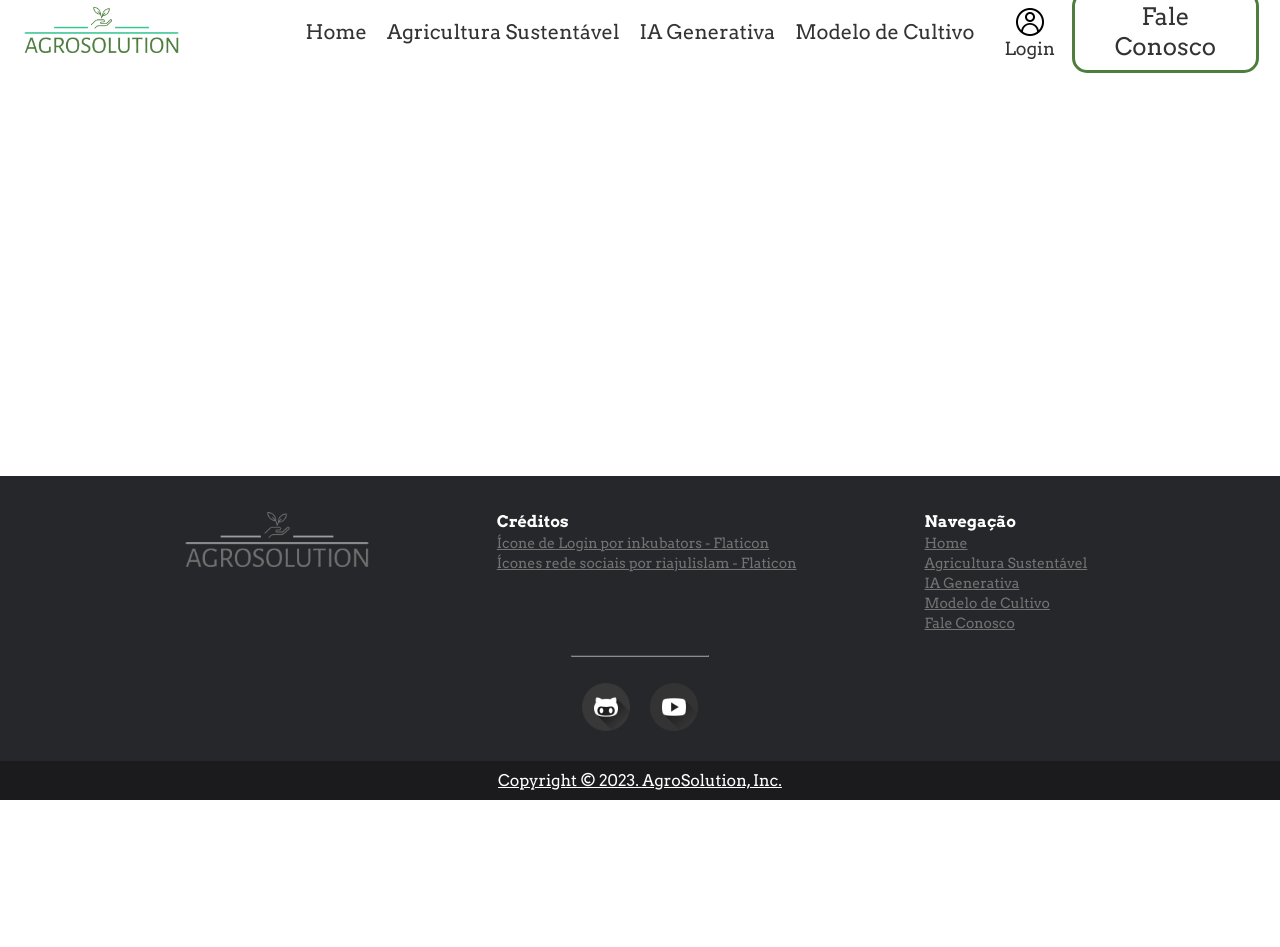
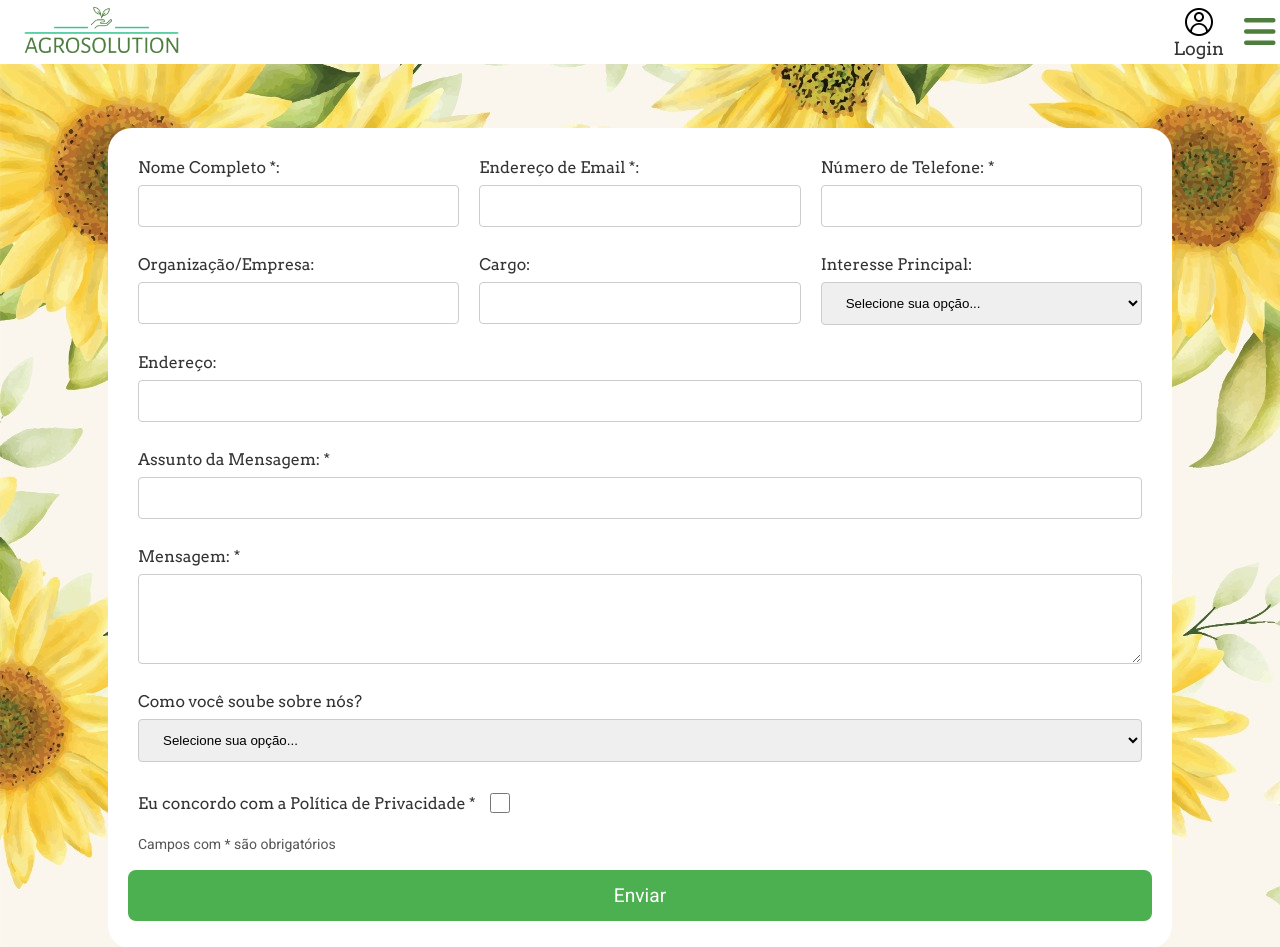
Before and after one commit to FiapChallenge/Gs, a plain HTML site: page Web/pages/contato.html in a window 1280 px wide. Shown: the top 947 px of the page. Before the commit the page ends 800 px from the top, so only its background shows below. Drawn offline with Linux system fonts and the light colour scheme.

Commit message:
Improved Web

```diff
--- /dev/null
+++ b/Web/css/contato.css
@@ -0,0 +1,128 @@
+main {
+    margin-top: 64px;
+    padding-top: 64px;
+    padding-bottom: 80px;
+    display: flex;
+    flex-direction: column;
+    align-items: center;
+    justify-content: center;
+    width: 100%;
+    background-image: url("../GFX/background/seamless-sunflower-smaller.jpg");
+}
+
+#form-wrapper {
+    width: 80%;
+    padding: 20px;
+    border-radius: 24px;
+    background-color: #fff;
+}
+
+form {
+    display: flex;
+    flex-direction: column;
+    width: 100%;
+}
+
+.label-input {
+    display: flex;
+    flex-direction: column;
+    margin-bottom: 10px;
+}
+
+.same-line {
+    display: flex;
+    flex-direction: row;
+    width: 100%;
+}
+
+.same-line > div {
+    width: 50%;
+}
+
+.label-input {
+    margin: 10px 10px;
+}
+
+input {
+    font-size: 14px;
+    font-family: "Roboto", sans-serif;
+}
+
+textarea {
+    font-size: 14px;
+    font-family: "Roboto", sans-serif;
+}
+
+input[type="text"],
+input[type="email"],
+input[type="tel"],
+textarea,
+select {
+    width: 100%;
+    padding: 12px 20px;
+    margin: 8px 0;
+    display: inline-block;
+    border: 1px solid #ccc;
+    box-sizing: border-box;
+    border-radius: 4px;
+}
+
+textarea {
+    resize: vertical;
+}
+
+input[type="submit"] {
+    width: 100%;
+    font-size: larger;
+    background-color: #4caf50;
+    color: white;
+    padding: 14px 20px;
+    margin: 8px 0;
+    border: none;
+    border-radius: 8px;
+    cursor: pointer;
+}
+
+input[type="submit"]:hover {
+    background-color: #45a049;
+}
+
+input.error {
+    border: 2px solid red;
+}
+
+textarea.error {
+    border: 2px solid red;
+}
+
+#privacy-label-input {
+    display: flex;
+    flex-direction: row;
+    align-items: center;
+    margin-bottom: 10px;
+}
+
+#privacy-label-input > label {
+    margin-right: 10px;
+}
+
+#hint-subtitle {
+    font-size: 14px;
+    font-family: "Roboto", sans-serif;
+    color: var(--grey);
+    margin: 10px;
+}
+
+input[type="checkbox"] {
+    width: 20px;
+    height: 20px;
+}
+
+@media (max-width: 880px) {
+    .same-line {
+        flex-wrap: wrap;
+    }
+    .same-line > div {
+        width: 100%;
+    }
+}
--- a/Web/css/nav.css
+++ b/Web/css/nav.css
@@ -15,33 +15,35 @@ body {
     flex-direction: column;
     justify-content: space-between;
     min-height: 100vh;
-    width: 100%;
+    width: 100vw;
 }
 
 nav {
     position: fixed;
-    z-index: 2;
+    z-index: 3;
     display: flex;
     flex-wrap: wrap;
     justify-content: space-between;
     align-items: center;
-    padding: 0px 24px;
     background-color: #fff;
-    width: calc(100% - 48px);
+    width: 100vw;
     /* box-shadow: rgba(149, 157, 165, 0.2) 0px 8px 24px; */
 }
 
-nav .toggle_btn {
+
+#navbar {
+    opacity: 1;
+    transition: all 0.5s ease-in-out;
+}
+
+nav .toggle-btn {
     color: var(--green);
     font-size: 36px;
     cursor: pointer;
     display: none;
-
 }
 
-
-
-.dropdown_menu>a {
+.dropdown-menu > a {
     text-decoration: none;
     color: var(--black);
     font-size: 20px;
@@ -49,16 +51,16 @@ nav .toggle_btn {
     margin: 0.2rem;
 }
 
-.dropdown_menu>a.active {
+.dropdown-menu > a.active {
     color: var(--green);
 }
 
-.dropdown_menu>a:hover {
+.dropdown-menu > a:hover {
     color: var(--green);
     transform: scale(1.1);
 }
 
-.dropdown_menu>a#contato {
+.dropdown-menu > a#contato-dropdown {
     width: 80%;
     display: flex;
     justify-content: center;
@@ -71,11 +73,11 @@ nav .toggle_btn {
     transition: all 0.5s ease-in-out;
 }
 
-.dropdown_menu>a#contato:hover {
+.dropdown-menu > a#contato-dropwdown:hover {
     background-color: var(--lime);
 }
 
-.dropdown_menu {
+.dropdown-menu {
     z-index: 1;
     display: none;
     text-decoration: none;
@@ -90,20 +92,21 @@ nav .toggle_btn {
     align-items: center;
     justify-content: center;
     height: 0;
-    box-shadow: rgba(0, 0, 0, 0.24) 0px 3px 8px;;
+    box-shadow: rgba(0, 0, 0, 0.24) 0px 3px 8px;
     transition: height 0.5s cubic-bezier(0.175, 0.885, 0.32, 1.275);
 }
 
-.dropdown_menu.open {
+.dropdown-menu.open {
     height: 240px;
 }
 
-.toggle_btn i {
+.toggle-btn i {
     min-width: 36px;
 }
 
 #logo {
-    flex: 1;;
+    margin-left: 24px;
+    flex: 1;
 }
 
 #logo > img {
@@ -119,6 +122,10 @@ nav .toggle_btn {
     flex: 1;
     flex-direction: row;
     justify-content: flex-end;
+}
+
+#contato {
+    margin-right: 24px;
 }
 
 .navigation-nav {
@@ -168,7 +175,7 @@ a[href="./pages/login"] {
     color: var(--black);
 }
 
-#login.active{
+#login.active {
     filter: invert(45%) sepia(13%) saturate(1536%) hue-rotate(61deg)
         brightness(93%) contrast(89%);
 }
@@ -187,36 +194,39 @@ a[href="./pages/login"] {
     transition: all 0.3s ease-in-out;
 }
 
-#contato:hover {
+#contato:hover{
     background-color: #fff;
     color: var(--green);
     outline: 3px solid var(--lime);
     transform: scale(1.1);
 }
 
-@media (max-width: 1180px) {
+main {
+    margin-top: 100px;
+}
+
+@media (max-width: 1320px) {
     #nav-middle {
         display: none;
     }
-    #nav-right>a#contato {
+    #nav-right > a#contato {
         display: none;
     }
-    nav .toggle_btn {
+    nav .toggle-btn {
         display: block;
     }
 
-    .dropdown_menu {
+    .dropdown-menu {
         display: flex;
+    }
+    main {
+        margin-top: 28px;
     }
 }
 
 @media (max-width: 768px) {
-    .dropdown_menu {
+    .dropdown-menu {
         left: 2rem;
         width: unset;
     }
 }
-
-main {
-    margin-top: 100px;
-}
--- /dev/null
+++ b/Web/js/form.js
@@ -0,0 +1,41 @@
+const form = document.querySelector('#message-form');
+const submitBtn = document.querySelector('.submit-btn');
+
+function validateForm() {
+    var fname = document.getElementById("fname").value;
+    var email = document.getElementById("email").value;
+    var phone = document.getElementById("phone").value;
+    var interest = document.getElementById("interest").value;
+    var subject = document.getElementById("subject").value;
+    var message = document.getElementById("message").value;
+    var source = document.getElementById("source").value;
+    var privacy = document.getElementById("privacy").checked;
+
+    if (!fname || !email || !phone || !interest || !subject || !message || !source || !privacy) {
+        alert("Por favor, preencha todos os campos obrigatórios.");
+        return false;
+    }
+
+    return true;
+}
+
+const inputs = document.querySelectorAll("input, select, textarea");
+
+inputs.forEach(input => {
+  input.addEventListener(
+    "invalid",
+    () => {
+      input.classList.add("error");
+      input.addEventListener(
+        "input",
+        () => {
+            if (input.validity.valid) {
+                input.classList.remove("error");
+            }
+            },
+            false
+        );
+    },
+    false
+  );
+});
--- a/Web/js/nav.js
+++ b/Web/js/nav.js
@@ -1,10 +1,25 @@
-const toggleBtn = document.querySelector('.toggle_btn');
-const toggleBtnIcon = document.querySelector('.toggle_btn i');
-const dropDownMenu = document.querySelector('.dropdown_menu');
+const toggleBtn = document.querySelector('.toggle-btn');
+const toggleBtnIcon = document.querySelector('.toggle-btn i');
+const dropDownMenu = document.querySelector('.dropdown-menu');
+
+let isOpen = false;
 
 toggleBtn.onclick = function () {
-    dropDownMenu.classList.toggle('open');
-    const isOpen = dropDownMenu.classList.contains('open');
+  dropDownMenu.classList.toggle('open');
+  isOpen = dropDownMenu.classList.contains('open');
 
-    toggleBtnIcon.classList = isOpen ? 'fa-solid fa-xmark' : 'fa solid fa-bars';
-}
+  toggleBtnIcon.classList = isOpen ? 'fa-solid fa-xmark' : 'fa solid fa-bars';
+};
+
+let prevScrollpos = window.scrollY;
+
+window.onscroll = function () {
+  let currentScrollPos = window.scrollY;
+  console.log(currentScrollPos);
+  if (prevScrollpos > currentScrollPos || currentScrollPos < 64 || isOpen) {
+    document.getElementById("navbar").style.transform = "translateY(0)";
+  } else {
+    document.getElementById("navbar").style.transform = "translateY(-100%)";
+  }
+  prevScrollpos = currentScrollPos;
+};
--- a/Web/pages/contato.html
+++ b/Web/pages/contato.html
@@ -7,6 +7,7 @@
     <meta name="viewport" content="width=device-width, initial-scale=1.0">
     <title>Agricultura Sustentável</title>
     <link rel="stylesheet" href="../css/nav.css" />
+    <link rel="stylesheet" href="../css/contato.css" />
     <link rel="stylesheet" href="../css/footer.css" />
     <link rel="preconnect" href="https://fonts.googleapis.com" />
     <link rel="preconnect" href="https://fonts.gstatic.com" crossorigin />
@@ -18,11 +19,12 @@
         integrity="sha512-iecdLmaskl7CVkqkXNQ/ZH/XLlvWZOJyj7Yy7tcenmpD1ypASozpmT/E0iPtmFIB46ZmdtAc9eNBvH0H/ZpiBw=="
         crossorigin="anonymous" referrerpolicy="no-referrer" />
     <script defer src="../js/nav.js"></script>
+    <script defer src="../js/form.js"></script>
 </head>
 
 <body id="agro-sustentavel">
     <header>
-        <nav>
+        <nav id="navbar">
             <a id="logo" href="../index.html"><img src="../GFX/logo/logo.png" alt="logo AgroSolution" /></a>
             <div id="nav-middle" class="navigation-nav">
                 <a href="../index.html">Home</a>
@@ -39,33 +41,103 @@
                 </a>
                 <a class="active" id="contato" href="contato.html">Fale Conosco</a>
             </div>
-            <div class="toggle_btn">
+            <div class="toggle-btn">
                 <i class="fa-solid fa-bars"></i>
             </div>
-            <div class="dropdown_menu">
+            <div class="dropdown-menu">
                 <a href="../index.html">Home</a>
                 <a href="agro-sustentavel.html">Agricultura Sustentável</a>
                 <a href="ai-generativa.html">IA Generativa</a>
                 <a href="modelo-cultivo.html">Modelo de Cultivo</a>
-                <a class="active" id="contato" href="contato.html">Fale Conosco</a>
+                <a class="active" id="contato-dropdown" href="contato.html">Fale Conosco</a>
             </div>
         </nav>
     </header>
     <main>
+        <div id="form-wrapper">
+            <form id="message-form">
+                <div class="same-line">
+                    <div class="label-input">
+                        <label for="fname">Nome Completo *:</label>
+                        <input type="text" id="fname" name="fname" required>
+                    </div>
+                    <div class="label-input">
+                        <label for="email">Endereço de Email *:</label>
+                        <input pattern="[^@ \t\r\n]+@[^@ \t\r\n]+\.[^@ \t\r\n]+" type="email" id="email" name="email" required>
+                    </div>
+                    <div class="label-input">
+                        <label for="phone">Número de Telefone: *</label>
+                        <input type="tel" id="phone" name="phone" required>
+                    </div>
+                </div>
 
+                <div class="same-line">
+                    <div class="label-input">
+                        <label for="company">Organização/Empresa:</label>
+                        <input type="text" id="company" name="company">
+                    </div>
+                    <div class="label-input">
+                        <label for="position">Cargo:</label>
+                        <input type="text" id="position" name="position">
+                    </div>
+                    <div class="label-input">
+                        <label for="interest">Interesse Principal:</label>
+                        <select id="interest" name="interest">
+                            <option value="" disabled selected hidden>Selecione sua opção...</option>
+                            <option value="sustainable-agriculture">Agricultura Sustentável</option>
+                            <option value="ai">Inteligências Artificiais Generativas</option>
+                            <option value="efficient-cultivation">Modelos de Cultivo Eficientes</option>
+                        </select>
+                    </div>
+                </div>
+                <div class="label-input">
+                    <label for="address">Endereço:</label>
+                    <input type="text" id="address" name="address">
+                </div>
+
+                <div class="label-input">
+                    <label for="subject">Assunto da Mensagem: *</label>
+                    <input type="text" id="subject" name="subject" required>
+                </div>
+
+                <div class="label-input">
+                    <label for="message">Mensagem: *</label>
+                    <textarea id="message" name="message" rows="4" cols="50" required></textarea>
+                </div>
+
+                <div class="label-input">
+                    <label for="source">Como você soube sobre nós?</label>
+                    <select id="source" name="source">
+                        <option value="" disabled selected hidden>Selecione sua opção...</option>
+                        <option value="web-search">Pesquisa na Web</option>
+                        <option value="reference">Referência</option>
+                        <option value="youtube">Youtube</option>
+                        <option value="social-media">Redes Sociais</option>
+                    </select>
+                </div>
+
+                <div id="privacy-label-input" class="label-input">
+                    <label for="privacy"> Eu concordo com a Política de Privacidade *</label>
+                    <input class="error" type="checkbox" id="privacy" name="privacy" value="accepted" required>
+                </div>
+                <p id="hint-subtitle">Campos com * são obrigatórios</p>
+                <input class="submit-btn" type="submit" value="Enviar">
+            </form>
+        </div>
     </main>
     <footer>
         <div class="footer-container">
             <div class="upper">
                 <div class="logo-footer">
-                    <a href="#"><img class="grayscale" width="184" src="../GFX/logo/logo.png" alt="Logo do Guinchei"></a>
+                    <a href="#"><img class="grayscale" width="184" src="../GFX/logo/logo.png"
+                            alt="Logo do Guinchei"></a>
                 </div>
                 <div class="categoria-footer">
                     <h6>Créditos</h6>
-                    <a target="_blank" href="https://www.flaticon.com/br/icones-gratis/perfil"
+                    <a target="-blank" href="https://www.flaticon.com/br/icones-gratis/perfil"
                         title="perfil ícones">Ícone de Login por
                         inkubators - Flaticon</a>
-                    <a target="_blank" href="https://www.flaticon.com/br/icones-gratis/rede-social"
+                    <a target="-blank" href="https://www.flaticon.com/br/icones-gratis/rede-social"
                         title="rede social ícones">Ícones
                         rede sociais por riajulislam - Flaticon</a>
                 </div>
@@ -80,14 +152,14 @@
             </div>
             <div class="middle">
                 <hr>
-                <a target="_blank" href="https://github.com/Asteriuz/FiapChallenge"><img class="grayscale"
+                <a target="-blank" href="https://github.com/Asteriuz/FiapChallenge"><img class="grayscale"
                         src="../GFX/icons/github.png" alt="logo do github"></a>
-                <a target="_blank" href="https://www.youtube.com/channel/UCTAMms64mj1OIKF6FRvfEsA"><img id="youtube"
+                <a target="-blank" href="https://www.youtube.com/channel/UCTAMms64mj1OIKF6FRvfEsA"><img id="youtube"
                         class="grayscale" src="../GFX/icons/youtube.png" alt="logo do youtube"></a>
             </div>
         </div>
         <div class="bottom">
-            <a id="copyright" target="_blank" href="https://github.com/FiapChallenge">
+            <a id="copyright" target="-blank" href="https://github.com/FiapChallenge">
                 <p>Copyright © 2023. AgroSolution, Inc.</p>
             </a>
         </div>
```
Also changed, not shown: Web/css/style.css (+49 -7 lines), Web/index.html (+16 -11 lines), Web/js/app.js (+11 -0 lines), Web/pages/agro-sustentavel.html (+9 -9 lines), Web/pages/ai-generativa.html (+13 -12 lines), Web/pages/login.html (+11 -10 lines), Web/pages/modelo-cultivo.html (+12 -11 lines), Web/GFX/background/seamless-sunflower-smaller.jpeg (added), Web/GFX/background/seamless-sunflower-smaller.jpg (added), 3 other files.
